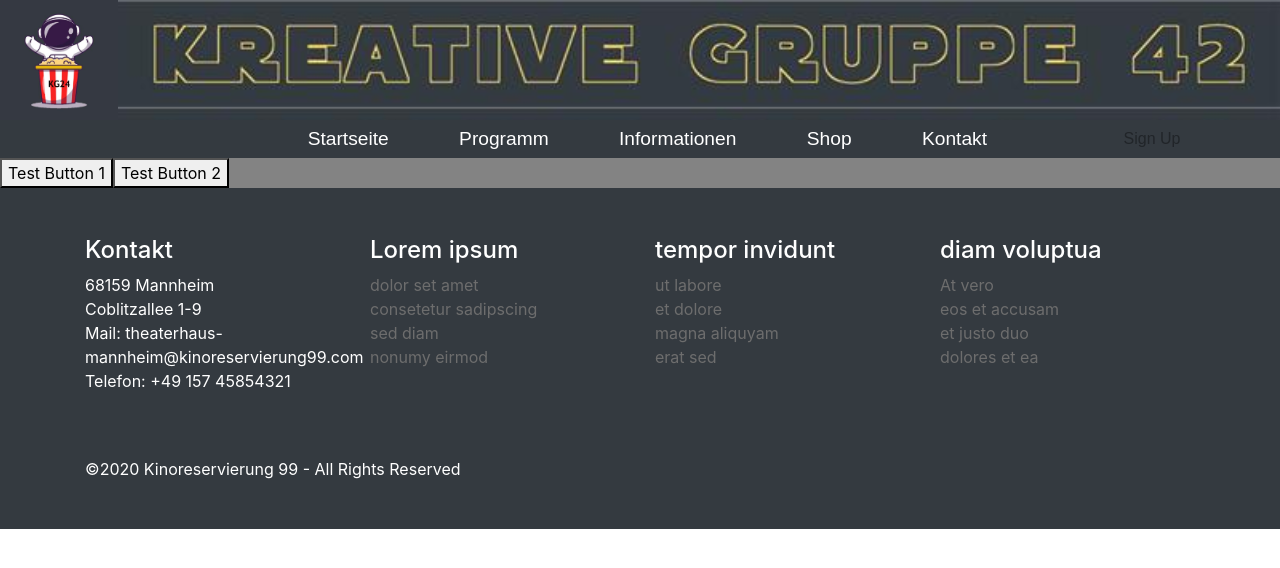
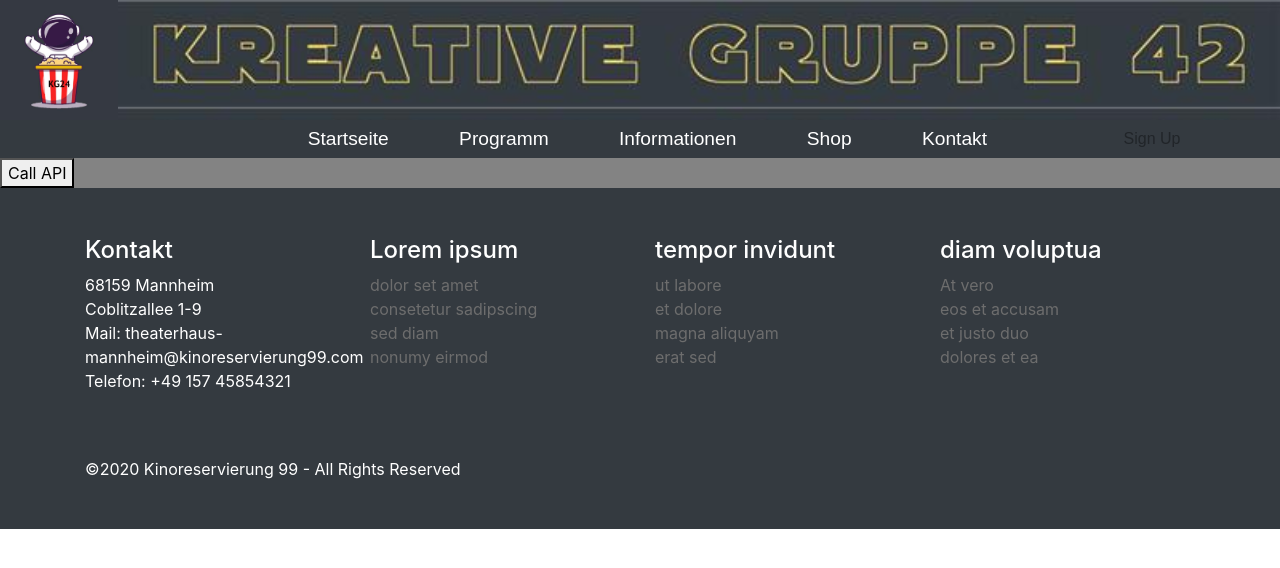
Before and after one commit to MoayadYaghi/Frontend-Kinosystem, a React (Create React App) app: page / in a window 1280 px wide. Shown: the top 568 px of the page. Built offline with nearby package versions, Linux system fonts and the light colour scheme.

Commit message:
Namen des Buttons geändert, den anderen B gelöscht

```diff
--- a/src/App.js
+++ b/src/App.js
@@ -33,10 +33,7 @@ function App() {
     <div className="App">
       <Navbar/>
       <MoviesSlider images={images} text = {id}/>
-
-      <button onClick ={runQuery}>Test Button 1</button>
-      <button onClick={(e) => setQuery(e.target.value)}>Test Button 2</button>
-
+      <button onClick ={runQuery}>Call API</button>
       <Footer />
     </div>
   );
```
Also changed, not shown: 1 other file (tests, documents, lock files or other folders).
